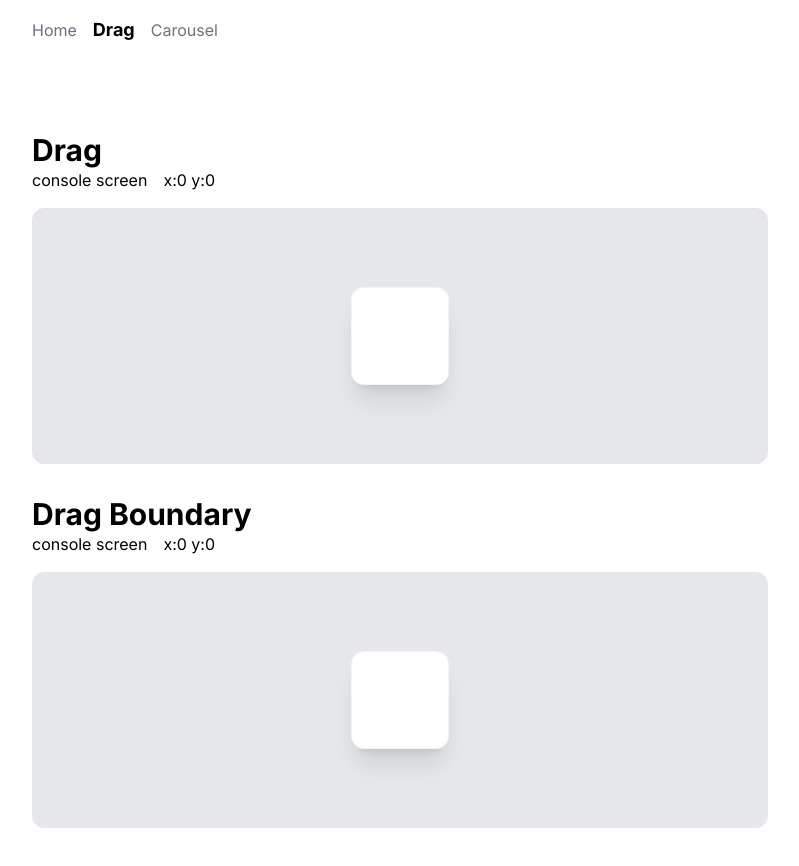
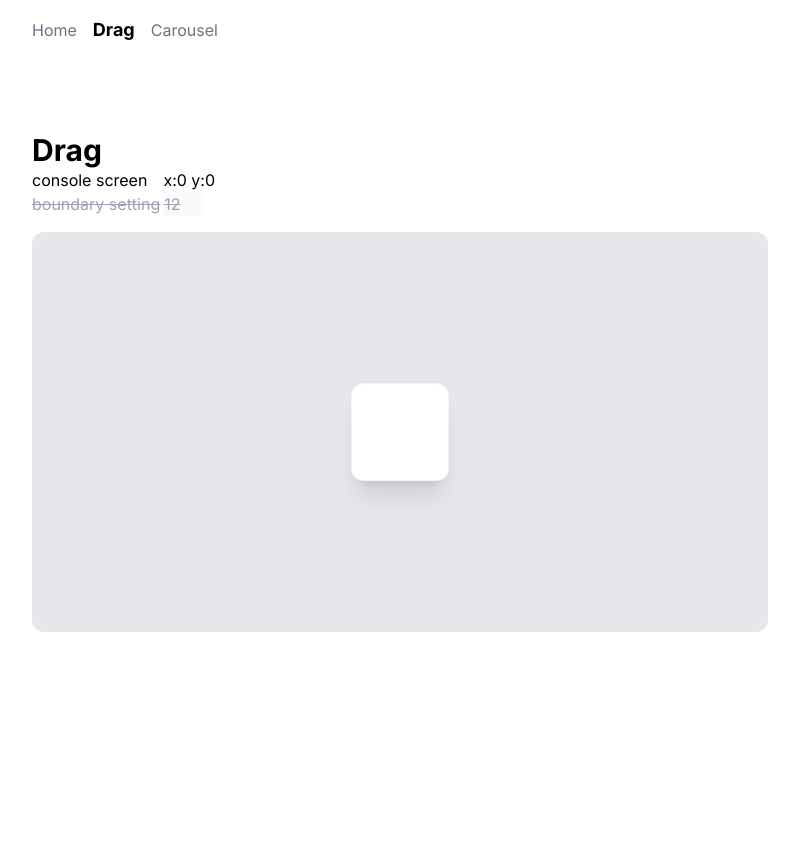
Before and after one commit to sunhoh/mouse-event, a Next.js app: page /drag in a window 1280 px wide. Shown: the top 866 px of the page, without its empty margins (240-1039 px from the left). After the commit the page ends 800 px from the top, so only its background shows below. Built offline with nearby package versions, Linux system fonts and the light colour scheme.

Commit message:
feat: drag boundary

```diff
--- a/src/app/drag/page.tsx
+++ b/src/app/drag/page.tsx
@@ -1,13 +1,13 @@
 'use client'
 import DragExample from '@/components/drag/DragExample';
-import DragBouceExample from '@/components/drag/DragBouceExample';
+import DragBoundaryExample from '@/components/drag/DragBoundaryExample';
 
 export default function Page() {
 
   return (
     <div>
       <DragExample />
-      <DragBouceExample />
+      {/* <DragBoundaryExample /> */}
     </div>
 
   )
--- a/src/components/drag/DragBouceExample.tsx
+++ /dev/null
@@ -1,78 +0,0 @@
-'use client'
-import { useState, useRef } from 'react'
-
-const DragBouceExample = () => {
-    const [position, setPosition] = useState({ x: 0, y: 0 });
-    const { x, y } = position
-
-    const boundaryRef = useRef<HTMLDivElement>(null);
-    const boxRef = useRef<HTMLDivElement>(null);
-
-
-
-
-     const inrange = (v: number, min: number, max: number) => {
-        if (v < min) return min;
-        if (v > max) return max;
-        return v;
-      };
-
-  return (
-    <div className='py-4'>
-        <div className=' mb-4'>
-            <h1 className='text-3xl font-bold'>Drag Boundary</h1>
-            <span>console screen</span>
-            <span className='ml-4'>x:{x} y:{y}</span>
-        </div>
-
-        <div ref={boundaryRef} className=' border border-solid overflow-hidden h-64 rounded-xl bg-gray-200  flex items-center justify-center'>
-            <div
-            className='w-24 h-24'
-            style={{ transform: `translateX(${x}px) translateY(${y}px)`}}
-            onMouseDown={(e)=>{
-                const initX = e.pageX;
-                const initY = e.pageY;
-
-                const mouseMoveHandler = (e:MouseEvent) => {
-                    if(boundaryRef.current && boxRef.current ) {
-                        const boundary = boundaryRef.current.getBoundingClientRect();
-                        const box = boxRef.current.getBoundingClientRect();
-                        const BOUNDARY_MARGIN = 12;
-
-                        const deltaX = e.pageX - initX;
-                        const deltaY = e.pageY - initY;
-
-                        // 좌측 끝 = -boundary.width/2 + box.width/2 + margin
-                        // 우측 끝 = boundary.width/2 - box.width/2 - margin
-
-                        setPosition({
-                            x: inrange(
-                                x + deltaX,
-                                Math.floor(-boundary.width / 2 + box.width / 2 + BOUNDARY_MARGIN),
-                                Math.floor(boundary.width / 2 - box.width / 2 - BOUNDARY_MARGIN),
-                            ),
-                            y: inrange(
-                                y + deltaY,
-                                Math.floor(-boundary.height / 2 + box.height / 2 + BOUNDARY_MARGIN),
-                                Math.floor(boundary.height / 2 - box.height / 2 - BOUNDARY_MARGIN),
-                            ),
-                        });
-                    }
-                }
-
-                const mouseUpHandler = () => {
-                document.removeEventListener('mousemove',mouseMoveHandler)
-                }
-
-                document.addEventListener('mousemove',mouseMoveHandler)
-                document.addEventListener('mouseup',mouseUpHandler,{ once:true })
-            }}
-            >
-                <div ref={boxRef} className='w-full h-full rounded-xl bg-white shadow-xl ring-1 ring-gray-100 cursor-move transition-[shadow,transform] active:scale-95 active:shadow-lg' />
-            </div>
-        </div>
-    </div>
-  )
-}
-
-export default DragBouceExample
--- a/src/components/drag/DragExample.tsx
+++ b/src/components/drag/DragExample.tsx
@@ -1,9 +1,22 @@
 'use client'
-import { useState } from 'react'
+import { useState, useRef } from 'react'
 
 const DragExample = () => {
     const [position, setPosition] = useState({ x: 0, y: 0 });
     const { x, y } = position
+
+    const [isBoundary, setIsBoundary] = useState(false)
+    const boundaryRef = useRef<HTMLDivElement>(null);
+    const boxRef = useRef<HTMLDivElement>(null);
+    const [BOUNDARY_MARGIN ,setBOUNDARY_MARGIN] = useState(12)
+
+
+    const inrange = (v: number, min: number, max: number) => {
+      if (v < min) return min;
+      if (v > max) return max;
+      return v;
+    };
+
 
   return (
     <div className='py-4'>
@@ -11,8 +24,16 @@ const DragExample = () => {
         <h1 className='text-3xl font-bold'>Drag</h1>
         <span>console screen</span>
         <span className='ml-4'>x:{x} y:{y}</span>
+
+        <div className="flex items-center gap-1">
+          <label htmlFor="show" className={isBoundary ? 'cursor-pointer':'cursor-pointer text-gray-400 line-through'}>boundary setting</label>
+          <input type="number" disabled={!isBoundary} className={isBoundary ? ' w-[40px]' :' w-[40px] text-gray-400 line-through' } value={BOUNDARY_MARGIN} onChange={(e) => setBOUNDARY_MARGIN(Number(e.target.value))}/>
+          <input id="show" type="checkbox" checked={isBoundary} onChange={() => setIsBoundary(!isBoundary)} className='hidden'/>
+        </div>
     </div>
-    <div className=' border border-solid overflow-hidden h-64 rounded-xl bg-gray-200  flex items-center justify-center'>
+
+
+    <div ref={boundaryRef} className='h-[400px] rounded-xl bg-gray-200  overflow-hidden flex items-center justify-center'>
         <div
           className='w-24 h-24'
           style={{ transform: `translateX(${x}px) translateY(${y}px)`}}
@@ -21,14 +42,37 @@ const DragExample = () => {
             const initY = e.screenY;
 
             const mouseMoveHandler = (e:MouseEvent) => {
-              setPosition({
-                x: x + e.screenX - initX,
-                y: y + e.screenY - initY,
 
-              })
+
+              if (boundaryRef.current && boxRef.current) {
+                const boundary = boundaryRef.current.getBoundingClientRect();
+                const box = boxRef.current.getBoundingClientRect();
+
+                const newX = e.screenX - initX;
+                const newY = e.screenY - initY;
+
+                isBoundary
+                ?  setPosition({
+                    x: inrange(
+                      x + newX,
+                      Math.floor(-boundary.width / 2 + box.width / 2 + BOUNDARY_MARGIN),
+                      Math.floor(boundary.width / 2 - box.width / 2 - BOUNDARY_MARGIN),
+                    ),
+                    y: inrange(
+                      y + newY,
+                      Math.floor(-boundary.height / 2 + box.height / 2 + BOUNDARY_MARGIN),
+                      Math.floor(boundary.height / 2 - box.height / 2 - BOUNDARY_MARGIN),
+                    ),
+                  })
+                : setPosition({
+                  x :x + newX,
+                  y :y + newY
+                });
+              }
             }
 
-            const mouseUpHandler = () => {
+            const mouseUpHandler = (e:MouseEvent) => {
+              console.warn('mouse Up >> ',e.screenX)
               document.removeEventListener('mousemove',mouseMoveHandler)
             }
 
@@ -36,7 +80,7 @@ const DragExample = () => {
             document.addEventListener('mouseup',mouseUpHandler,{ once:true })
           }}
         >
-          <div className='w-full h-full rounded-xl bg-white shadow-xl ring-1 ring-gray-100 cursor-move transition-[shadow,transform] active:scale-95 active:shadow-lg' />
+          <div ref={boxRef} className='w-full h-full rounded-xl bg-white shadow-xl ring-1 ring-gray-100 cursor-move transition-[shadow,transform] active:scale-95 active:shadow-lg' />
         </div>
 
       </div>
--- /dev/null
+++ b/src/utils/drag.ts
@@ -0,0 +1,6 @@
+export const nomal = (e: MouseEvent, {initX, initY}: any) => {
+
+    const x = e.screenX - initX
+    const y = e.screenY - initY
+      return { x , y }
+}
```
